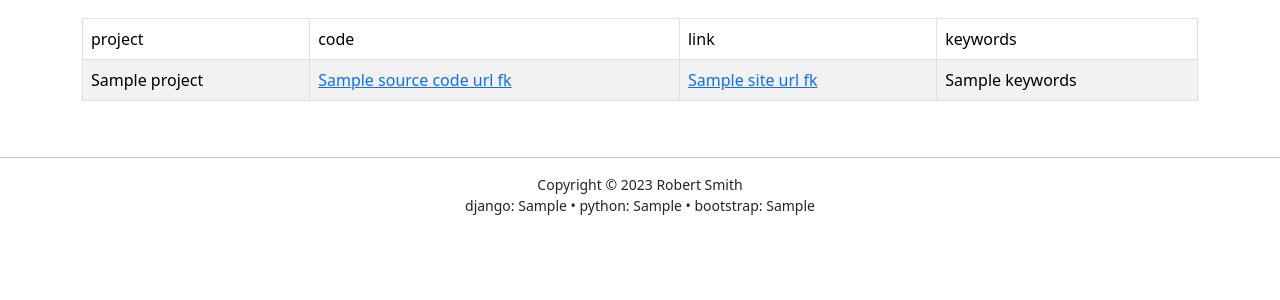
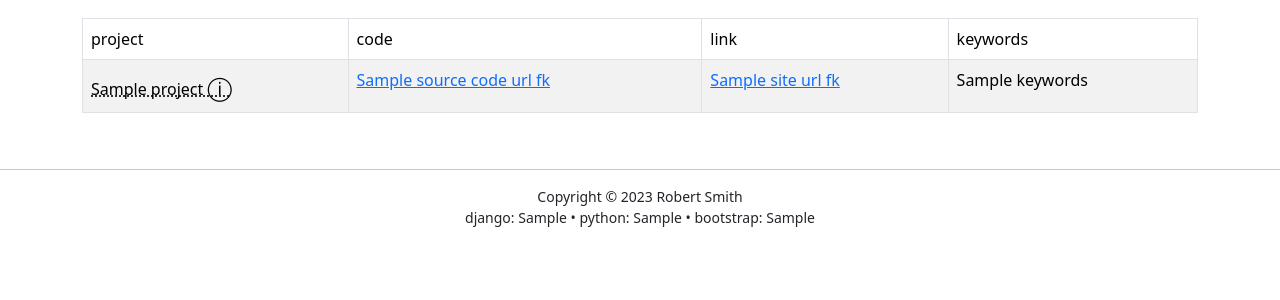
Before and after one commit to bobportfolio/bobportfolio, a Django app: template portfolio/templates/portfolio/projects.html in a window 1280 px wide. Shown: the part 56-356 px from the top of the page. Run offline with Django 4.2, Linux system fonts and the light colour scheme; the template is opened without the code that fills it: most values are stand-ins (such as "Sample title", 1, 10 or a date in 2020); parts of the project's set-up code (start-up, migrations or seed data) failed here and were passed over; some libraries are stand-ins or nearby versions.

Commit message:
1.1 added info to project list

```diff
--- a/portfolio/templates/portfolio/projects.html
+++ b/portfolio/templates/portfolio/projects.html
@@ -18,7 +18,7 @@
 </thead>
     {% for project in projects %}
     <tr>
-        <td>{{ project.project_name }}</td>
+        <td><abbr title="{{ project.description }}">{{ project.project_name }}&nbsp;<span style="font-size: 24px;">&#9432;</span></abbr></td>
         <td><a href="{{ project.source_code_url_fk.url }}">{{ project.source_code_url_fk.site_name }}</a></td>
         <td><a href="{{ project.site_url_fk.url }}">{{ project.site_url_fk.site_name }}</a></td>
         <td>{{ project.keywords }}</td>
```
